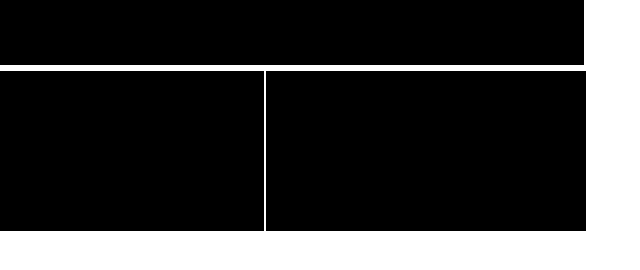
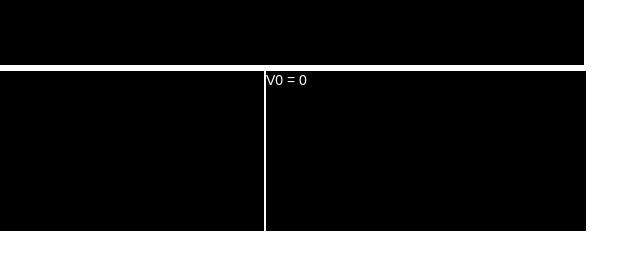
Before and after one commit to zubayerkader/Chip8-emulator-and-game, a plain HTML site: page index.html in a window 1280 px wide. Shown: the part 264-534 px from the top of the page, 65-705 px from the left. Drawn offline with Linux system fonts and the light colour scheme.

Commit message:
Started on Chip8.js and figured out how to display to HTML Canvas

```diff
--- a/index.html
+++ b/index.html
@@ -16,5 +16,14 @@
         <canvas id="RomCode" width="320" height="160">Get a better browser that supports HTML5</canvas><canvas id="Memory" width="320" height="160">Get a better browser that supports HTML5</canvas>
 
         <script src = "scripts/chip8.js"></script>
+        <script>
+            var chip8 = new Chip8();
+            var Memcanvas = document.getElementById("Memory");
+            var reg1 = Memcanvas.getContext("2d");
+            reg1.font = "14px Arial";
+            reg1.fillStyle = "white";
+            reg1.fillText("V0 = " + chip8.getV(0).toString(),0,14);
+
+        </script>
     </body>
 </html>
--- a/scripts/chip8.js
+++ b/scripts/chip8.js
@@ -0,0 +1,33 @@
+function Chip8() { // Constructor, ex. var chip8 = new Chip8();
+
+    // Reserves 4096 bytes of memory.
+    var arraybuffer = new ArrayBuffer(4096);
+
+    // To read and write into ArrayBuffer, we create a DataView.
+    // The Uint8Array(unsigned 8 bit in array) allows us to see only 8 bits at a time.
+    // ref: https://developer.mozilla.org/en-US/docs/Web/JavaScript/Typed_arrays
+    this.memory = new Uint8Array(arraybuffer);
+
+    // Chip8 has 16 8 bit data registers.
+    arraybuffer = new ArrayBuffer(16);
+
+    // registers named from 0 to 15.
+    // The last register is the carry flag
+    this.V = new Uint8Array(arraybuffer);
+    this.stack = new Uint8Array(arraybuffer);
+    this.ip = null;
+    this.sp = null;
+    this.delaytimer = null;
+    this.soundtimer = null;
+
+    this.display = new Array(64*32);
+
+}
+
+Chip8.prototype.setIP = function (memLocation) { // Example of a method
+    this.ip = memLocation;
+}
+
+Chip8.prototype.getV = function (num) {
+    return this.V[num];
+}
```
